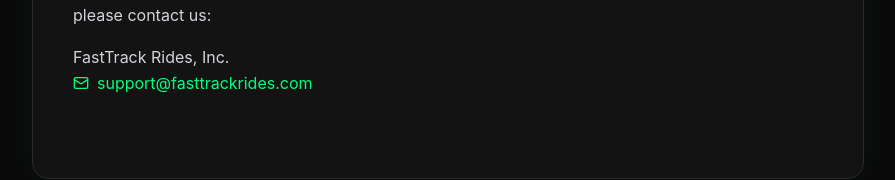
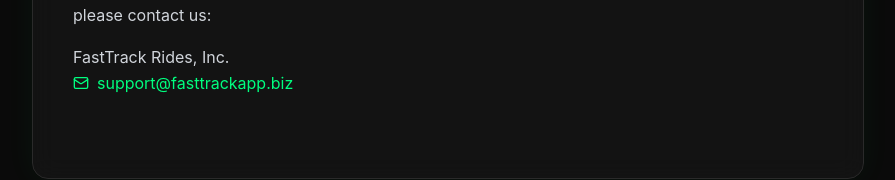
Before and after one commit to ahorner1117/FastTrack-Biz-Website, a React (Vite) app: page /privacy in a window 1280 px wide. Shown: the part 3852-4032 px from the top of the page, without its empty margins (192-1087 px from the left). Built offline with nearby package versions, Linux system fonts and the light colour scheme.

Commit message:
fix: Update support email address to support@fasttrackapp.biz in Terms of Service and Privacy Policy pages.

```diff
--- a/src/pages/PrivacyPolicyPage.jsx
+++ b/src/pages/PrivacyPolicyPage.jsx
@@ -206,11 +206,11 @@
               <div className="mt-2">
                 <p>FastTrack Rides, Inc.</p>
                 <a
-                  href="mailto:support@fasttrackrides.com"
+                  href="mailto:support@fasttrackapp.biz"
                   className="inline-flex items-center gap-2 text-[#00FF7F] hover:text-[#00D9FF] transition-colors"
                 >
                   <Mail size={16} />
-                  support@fasttrackrides.com
+                  support@fasttrackapp.biz
                 </a>
               </div>
             </Section>
--- a/src/pages/TermsOfServicePage.jsx
+++ b/src/pages/TermsOfServicePage.jsx
@@ -196,11 +196,11 @@
             <Section title="Contact Information" delay={0.55}>
               <p>FastTrack Rides, Inc.</p>
               <a
-                href="mailto:support@fasttrackrides.com"
+                href="mailto:support@fasttrackapp.biz"
                 className="inline-flex items-center gap-2 text-[#00FF7F] hover:text-[#00D9FF] transition-colors"
               >
                 <Mail size={16} />
-                support@fasttrackrides.com
+                support@fasttrackapp.biz
               </a>
             </Section>
 
```
